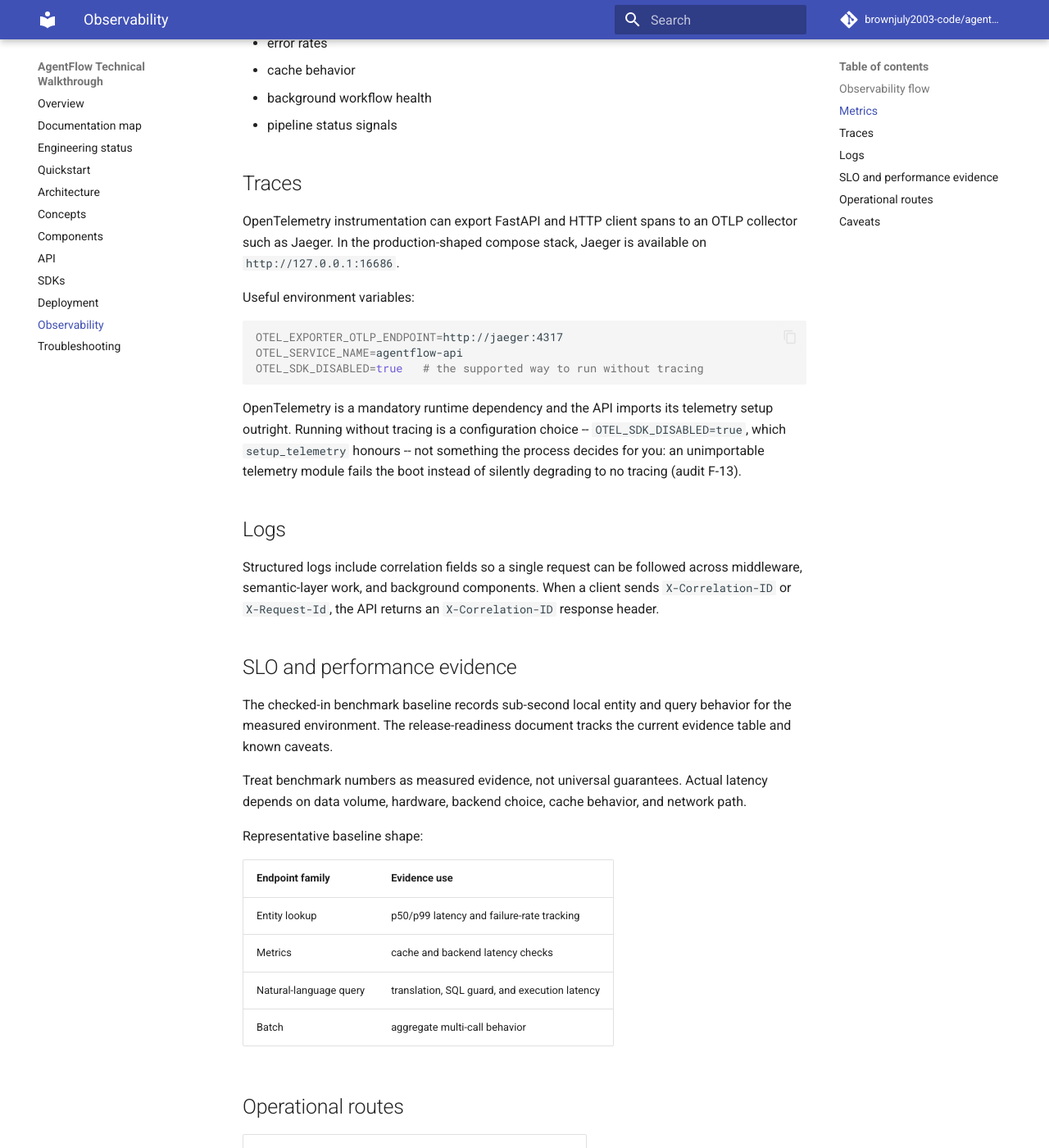
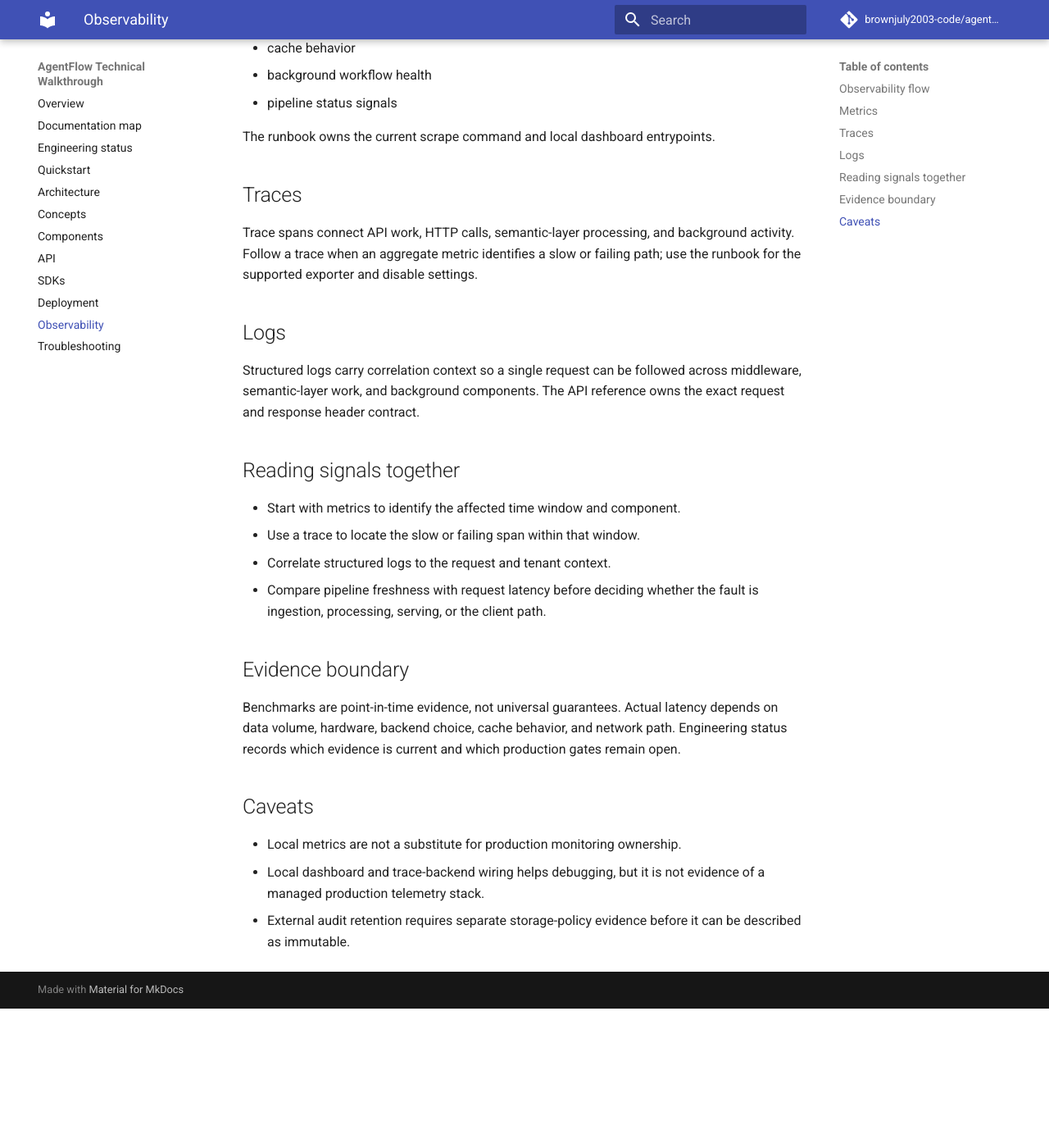
Before and after one commit to brownjuly2003-code/agentflow, an MkDocs documentation site: the page built from docs/observability.md, in a window 1280 px wide and 1400 px high, scrolled down 811 px. Shown: the whole window at 82% size. Built offline with MkDocs 1.6.1 and Material for MkDocs 9.7.7, drawn with Linux system fonts in a browser that asks for light colours; comment, search, counter and statistics services are not loaded; after the commit the page ends 2041 px from its top, so only the background shows below that; some of the changed text lies outside the part shown.

Commit message:
docs: separate observability walkthrough and operations reference

````diff
--- a/docs/observability.md
+++ b/docs/observability.md
@@ -1,7 +1,13 @@
 # Observability
 
-AgentFlow exposes metrics, traces, logs, and operational API routes so agents
-and operators can understand freshness, latency, errors, and pipeline health.
+This walkthrough shows how AgentFlow combines metrics, traces, and logs to
+explain freshness, latency, errors, and pipeline health. Use the
+[operational runbook](runbook.md) for exact inspection commands, telemetry
+configuration, and retention work; the
+[full API reference](api-reference.md) for operational route contracts; and
+[engineering status](STATUS.md) for current evidence and acceptance gates.
+The [detailed architecture reference](architecture.md) owns the runtime
+topology behind these signals.
 
 ## Observability flow
 
@@ -9,29 +15,23 @@ and operators can understand freshness, latency, errors, and pipeline health.
 flowchart LR
     request["Agent request"] --> api["FastAPI middleware"]
     api --> logs["Structured logs\ntrace_id, span_id, tenant, correlation_id"]
-    api --> metrics["Prometheus /metrics"]
-    api --> traces["OpenTelemetry spans"]
+    api --> metrics["Metrics"]
+    api --> traces["Trace spans"]
     api --> semantic["Semantic layer"]
-    semantic --> store["DuckDB / backend"]
+    semantic --> store["Configured serving store"]
     semantic --> logs
     semantic --> metrics
     background["Alerts, webhooks, outbox"] --> logs
     background --> metrics
-    traces --> jaeger["Jaeger / OTLP backend"]
-    metrics --> prometheus["Prometheus"]
-    prometheus --> grafana["Grafana dashboards"]
+    traces --> trace_backend["Configured trace backend"]
+    metrics --> collector["Metrics collector"]
+    collector --> dashboards["Dashboards and alerts"]
 ```
 
 ## Metrics
 
-The API exposes Prometheus metrics at:
-
-```bash
-curl http://localhost:8000/metrics
-```
-
-The compose stacks include Prometheus and Grafana wiring for local inspection.
-Metrics are useful for:
+Metrics show what changed across the request path and background workflows.
+Use them to inspect:
 
 - request volume
 - latency distribution
@@ -40,72 +40,40 @@ Metrics are useful for:
 - background workflow health
 - pipeline status signals
 
+The runbook owns the current scrape command and local dashboard entrypoints.
+
 ## Traces
 
-OpenTelemetry instrumentation can export FastAPI and HTTP client spans to an
-OTLP collector such as Jaeger. In the production-shaped compose stack, Jaeger is
-available on `http://127.0.0.1:16686`.
-
-Useful environment variables:
-
-```bash
-OTEL_EXPORTER_OTLP_ENDPOINT=http://jaeger:4317
-OTEL_SERVICE_NAME=agentflow-api
-OTEL_SDK_DISABLED=true   # the supported way to run without tracing
-```
-
-OpenTelemetry is a mandatory runtime dependency and the API imports its
-telemetry setup outright. Running without tracing is a configuration choice --
-`OTEL_SDK_DISABLED=true`, which `setup_telemetry` honours -- not something the
-process decides for you: an unimportable telemetry module fails the boot
-instead of silently degrading to no tracing (audit F-13).
+Trace spans connect API work, HTTP calls, semantic-layer processing, and
+background activity. Follow a trace when an aggregate metric identifies a
+slow or failing path; use the runbook for the supported exporter and disable
+settings.
 
 ## Logs
 
-Structured logs include correlation fields so a single request can be followed
-across middleware, semantic-layer work, and background components. When a client
-sends `X-Correlation-ID` or `X-Request-Id`, the API returns an
-`X-Correlation-ID` response header.
+Structured logs carry correlation context so a single request can be followed
+across middleware, semantic-layer work, and background components. The API
+reference owns the exact request and response header contract.
 
-## SLO and performance evidence
+## Reading signals together
 
-The checked-in benchmark baseline records sub-second local entity and query
-behavior for the measured environment. The release-readiness document tracks
-the current evidence table and known caveats.
+- Start with metrics to identify the affected time window and component.
+- Use a trace to locate the slow or failing span within that window.
+- Correlate structured logs to the request and tenant context.
+- Compare pipeline freshness with request latency before deciding whether the
+  fault is ingestion, processing, serving, or the client path.
 
-Treat benchmark numbers as measured evidence, not universal guarantees. Actual
+## Evidence boundary
+
+Benchmarks are point-in-time evidence, not universal guarantees. Actual
 latency depends on data volume, hardware, backend choice, cache behavior, and
-network path.
-
-Representative baseline shape:
-
-| Endpoint family | Evidence use |
-| --- | --- |
-| Entity lookup | p50/p99 latency and failure-rate tracking |
-| Metrics | cache and backend latency checks |
-| Natural-language query | translation, SQL guard, and execution latency |
-| Batch | aggregate multi-call behavior |
-
-## Operational routes
-
-| Route | Use |
-| --- | --- |
-| `/v1/health` | Health checks and readiness-style inspection |
-| `/metrics` | Prometheus scrape |
-| `/v1/slo` | SLO compliance and error-budget view |
-| `/v1/deadletter` | Failed event investigation and replay |
-| `/v1/alerts` | Alert rule and history workflow |
-| `/v1/webhooks` | Webhook registration, test delivery, and logs |
+network path. Engineering status records which evidence is current and which
+production gates remain open.
 
 ## Caveats
 
-- Query analytics keeps a peppered fingerprint of each `/v1/query` question,
-  not the question, unless an operator opts in — and then only a redacted copy.
-  Retention defaults to 30 days and is enforced by
-  `scripts/prune_query_analytics.py`, which nothing runs for you. See
-  [SECURITY.md](https://github.com/brownjuly2003-code/agentflow/blob/main/SECURITY.md).
 - Local metrics are not a substitute for production monitoring ownership.
-- Jaeger/Grafana compose wiring helps debugging, but it is not evidence of a
-  managed production telemetry stack.
+- Local dashboard and trace-backend wiring helps debugging, but it is not
+  evidence of a managed production telemetry stack.
 - External audit retention requires separate storage-policy evidence before it
   can be described as immutable.
````
Also changed, not shown: docs/runbook.md (+42 -0 lines), plan_26_08_2026.md (+10 -0 lines), 1 other file.
